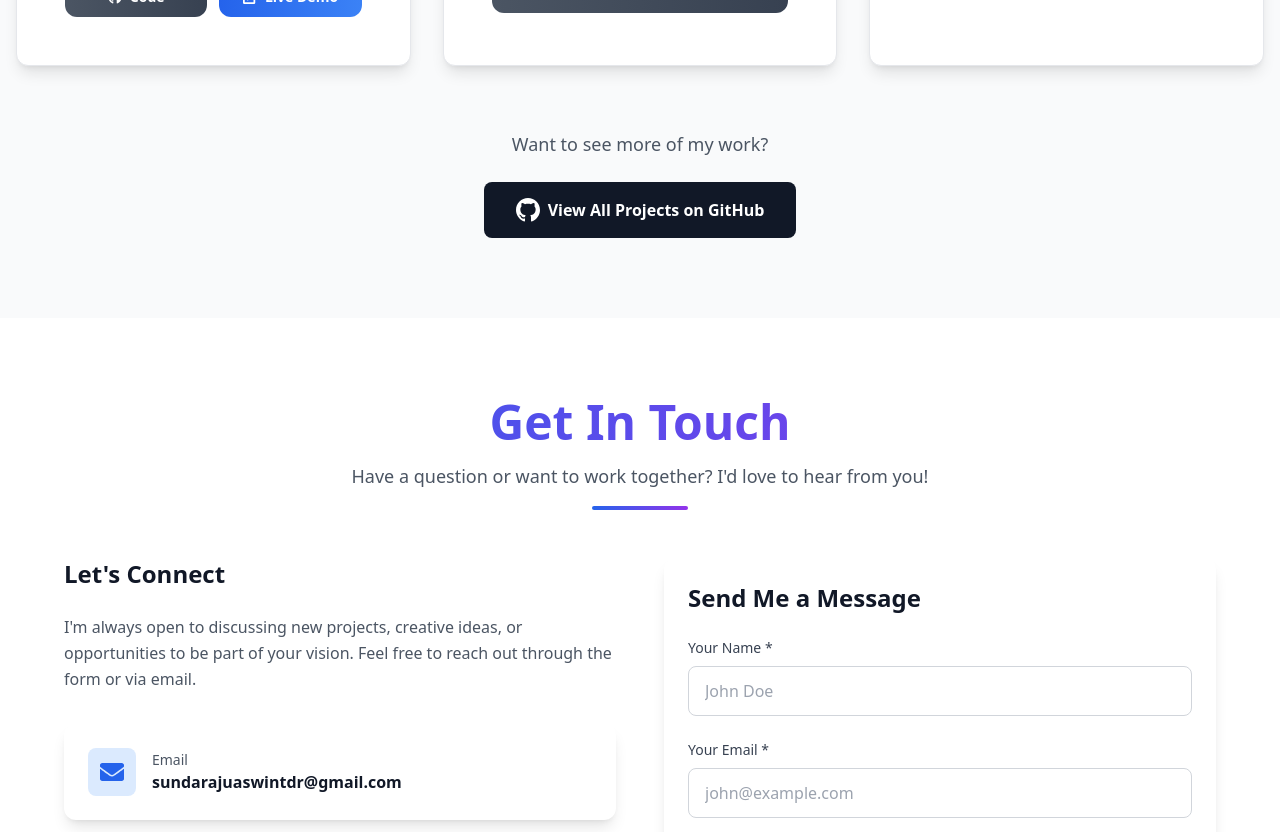
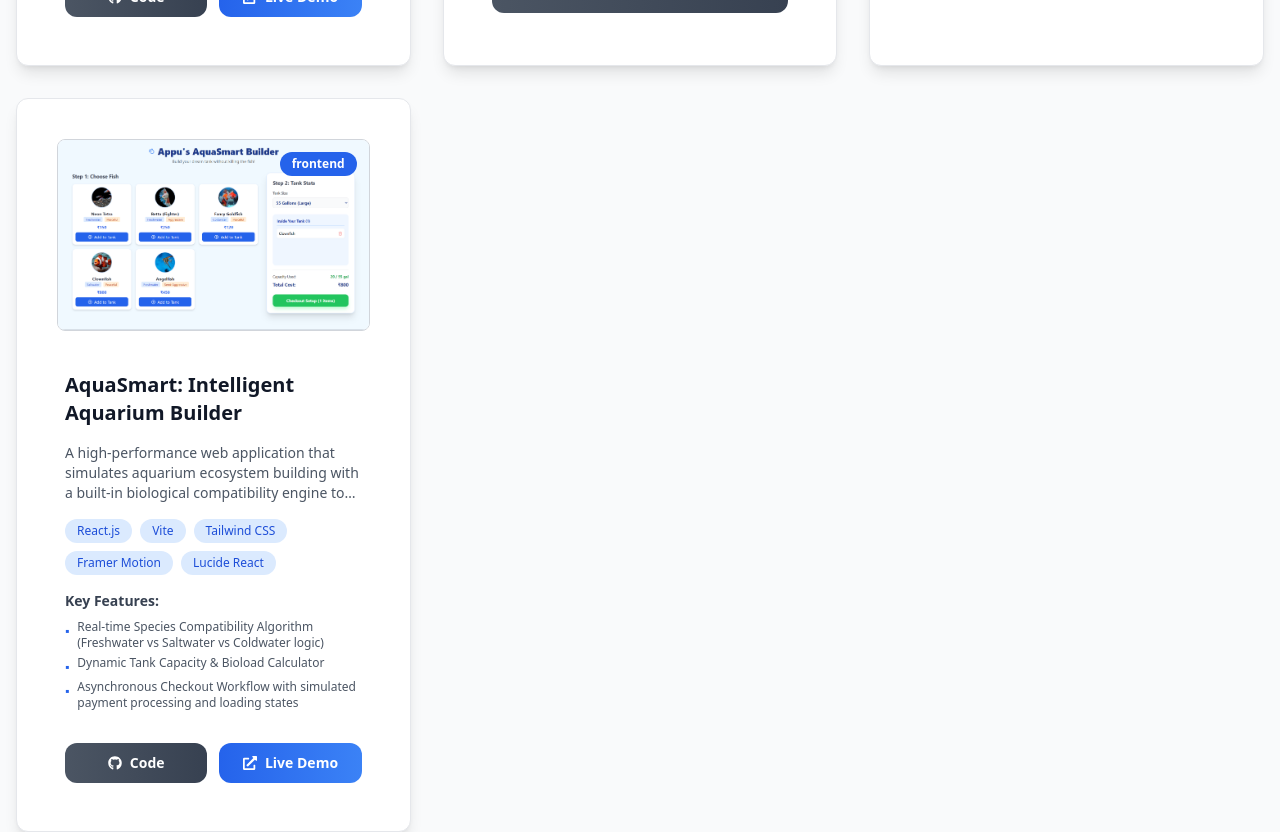
Before and after one commit to Aswin04s/Portfolio-Website-3.0, a React (Vite) app: page / in a window 1280 px wide. Shown: the part 6000-6832 px from the top of the page. Built offline with nearby package versions, Linux system fonts and the light colour scheme.

Commit message:
new project: aqua-smart

```diff
--- a/src/data/projects.js
+++ b/src/data/projects.js
@@ -124,6 +124,24 @@ export const projectsData = [
     category: "ai",
     duration: "January 2025 - May 2025",
     role: ""
+  },
+  {
+    id: 7,
+    title: "AquaSmart: Intelligent Aquarium Builder",
+    description: "A high-performance web application that simulates aquarium ecosystem building with a built-in biological compatibility engine to prevent species conflict.",
+    image: "/assets/images/projects/AquaSmart.png",
+    techStack: ["React.js", "Vite", "Tailwind CSS", "Framer Motion", "Lucide React"],
+    features: [
+      "Real-time Species Compatibility Algorithm (Freshwater vs Saltwater vs Coldwater logic)",
+      "Dynamic Tank Capacity & Bioload Calculator",
+      "Asynchronous Checkout Workflow with simulated payment processing and loading states",
+      "Modular Logic architecture using Custom React Hooks"
+    ],
+    liveDemo: "https://aqua-smart-intelligent-aquarium-eco.vercel.app/",
+    githubRepo: "https://github.com/Aswin04s/AquaSmart-Intelligent-Aquarium-Ecosystem-Builder",
+    category: "frontend",
+    duration: "2 Weeks",
+    role: "frontend"
   }
 ];
 
```
Also changed, not shown: public/assets/images/projects/AquaSmart.png (added).
